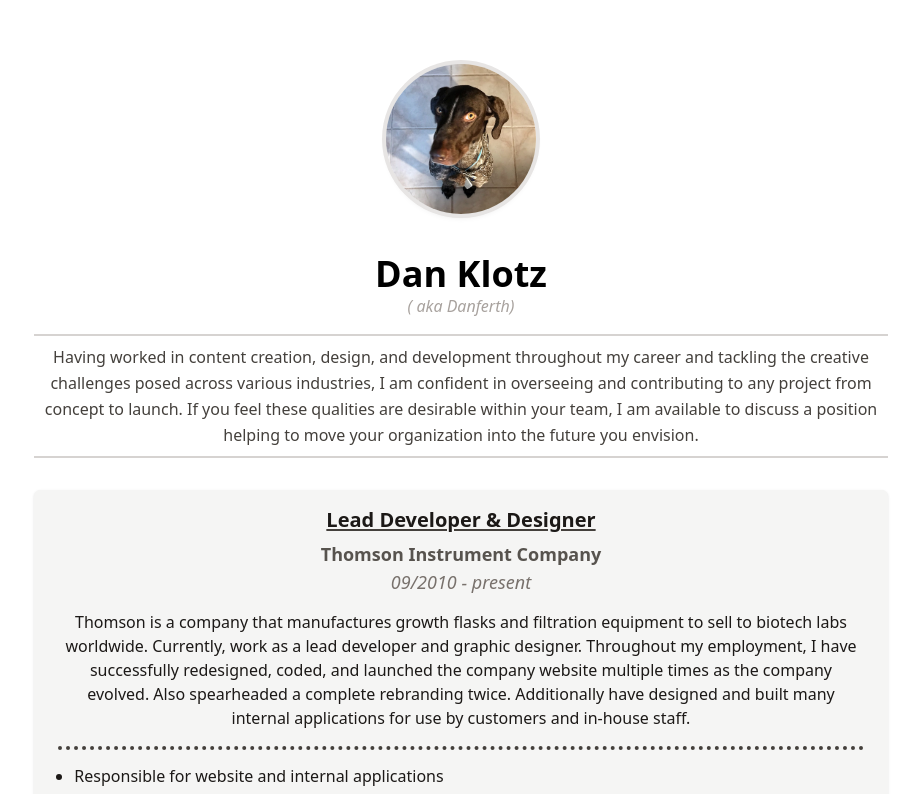
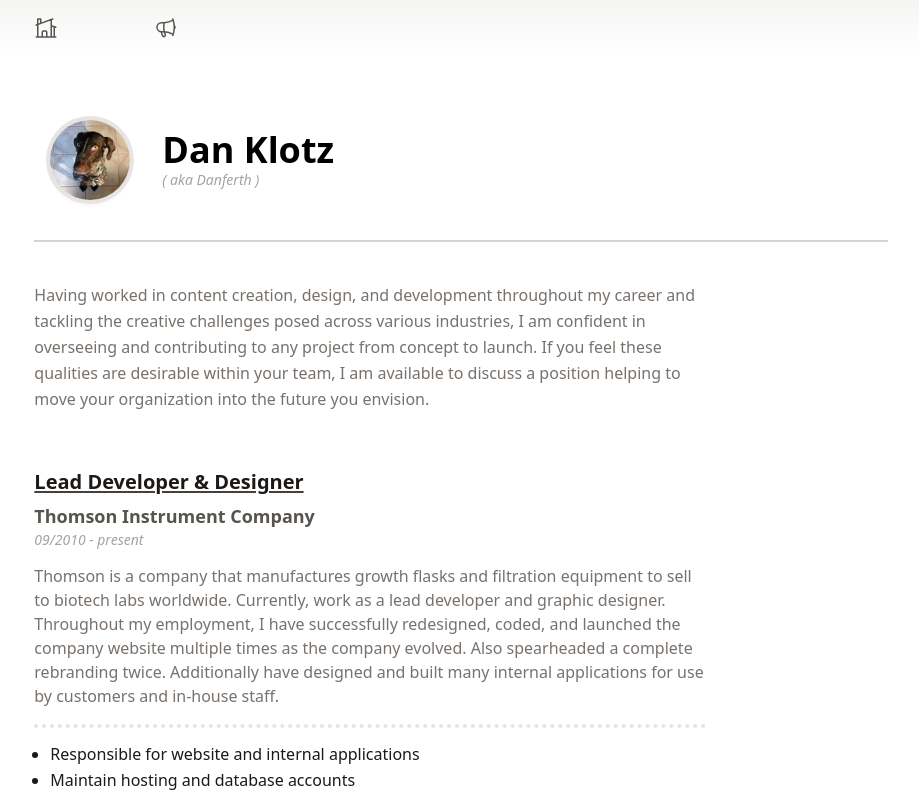
Before and after one commit to danferth/resume2023, a Next.js app: page / in a window 1280 px wide. Shown: the top 794 px of the page, without its empty margins (179-1098 px from the left). Built offline with nearby package versions, Linux system fonts and the light colour scheme.

Commit message:
more styles, nav, base contact page

```diff
--- a/components/Footer.tsx
+++ b/components/Footer.tsx
@@ -2,9 +2,9 @@ const Footer = () => {
   const date = new Date();
   const year = date.getFullYear();
   return (
-    <div className="bg-stone-100 lg:bg-white rounded-tl-lg rounded-tr-lg lg:rounded-none text-center h-16 lg:h-32 flex flex-col justify-center align-center">
+    <div className="bg-stone-100 lg:bg-gradient-to-t lg:from-stone-200 lg:to-white rounded-tl-lg rounded-tr-lg lg:rounded-none text-center h-16 lg:h-32 flex flex-col justify-center align-center">
       <p className="text-sm text-stone-500 font-light mb-1.5">
-        &copy; {year} Dan Klotz
+        &copy; {year} Danferth
       </p>
       {/* <p className="text-xs text-stone-300 font-light">
         To see more and visit my portfolio see what the console logged ;)
--- a/components/JobBlock.tsx
+++ b/components/JobBlock.tsx
@@ -1,8 +1,8 @@
 const JobBlock = (props: any) => {
   return (
     <article className="mt-4 mb-6">
-      <div className="bg-stone-100 w-full h-full py-4 px-6 rounded-md shadow overflow-none">
-        <div className="text-center">
+      <div className="bg-stone-100 w-full h-full py-4 px-6 rounded-md shadow overflow-none lg:bg-white lg:shadow-none lg:rounded-none lg:border-b-2 lg:border-stone-100 lg:px-0">
+        <div className="text-center lg:text-left">
           <h2 className="text-base md:text-xl font-bold text-stone-900 leading-tight mb-1.5 underline underline-offset-2 decoration-stone-700 decoration-2">
             {props.jobTitle}
           </h2>
@@ -10,13 +10,12 @@ const JobBlock = (props: any) => {
             <span className=" font-semibold text-stone-600">
               {props.employer}
             </span>
-            <span className="hidden">|</span>
-            <span className="font-light text-stone-500 italic">
+            <span className="font-light text-stone-500 italic lg:text-sm lg:text-stone-400">
               {props.datesWorked}
             </span>
           </h3>
         </div>
-        <p className="text-sm md:text-base text-stone-900 text-center leading-relaxed pb-4 border border-dotted border-stone-700 border-b-4 border-t-0 border-l-0 border-r-0">
+        <p className="text-sm md:text-base text-stone-900 text-center leading-relaxed pb-4 border border-dotted border-stone-700 border-b-4 border-t-0 border-l-0 border-r-0 lg:border-stone-200 lg:max-w-2xl lg:text-left lg:text-stone-500">
           {props.description}
         </p>
         <ul className="list-disc text-xs md:text-base text-stone-900 pl-4 pt-4">
--- a/components/Layout.tsx
+++ b/components/Layout.tsx
@@ -11,11 +11,11 @@ const Home = (props: any) => {
         <meta name="viewport" content="width=device-width, initial-scale=1" />
         <link rel="icon" href="/favicon.ico" />
       </Head>
-      <div className="w-full mx-auto px-4 pt-16 sm:px-8 md:px-16 lg:w-10/12 lg:px-0 xl:w-8/12 2xl:w-6/12">
-        {/* <Navigation /> */}
+      <Navigation />
+      <div className="w-full mx-auto px-4 sm:px-8 md:px-16 lg:w-10/12 lg:px-0 xl:w-8/12 2xl:w-6/12">
         <main>{props.children}</main>
-        <Footer />
       </div>
+      <Footer />
     </>
   );
 };
--- a/components/Navigation.tsx
+++ b/components/Navigation.tsx
@@ -1,10 +1,17 @@
 import Link from "next/link";
-
+import { HomeModernIcon } from "@heroicons/react/24/outline";
+import { MegaphoneIcon } from "@heroicons/react/24/outline";
 const Navigation = () => {
   return (
-    <div>
-      <Link href="/"> Home</Link>
-      <Link href="/contact"> Contact</Link>
+    <div className="py-4 mb-16 bg-gradient-to-b from-stone-100 to-white text-center text-stone-600 ">
+      <div className="flex items-center justify-center gap-24 lg:justify-start lg:w-10/12 lg:px-0 xl:w-8/12 2xl:w-6/12 lg:mx-auto">
+        <Link href="/">
+          <HomeModernIcon className="w-6 h-6 outline-current" />
+        </Link>
+        <Link href="/contact">
+          <MegaphoneIcon className="w-6 h-6 outline-current" />
+        </Link>
+      </div>
     </div>
   );
 };
--- a/package.json
+++ b/package.json
@@ -9,6 +9,7 @@
     "lint": "next lint"
   },
   "dependencies": {
+    "@heroicons/react": "^2.0.13",
     "@next/font": "13.0.7",
     "@types/node": "18.11.17",
     "@types/react": "18.0.26",
--- a/pages/contact.tsx
+++ b/pages/contact.tsx
@@ -4,8 +4,19 @@ import Layout from "../components/Layout";
 const Contact = () => {
   return (
     <Layout title="Contact">
-      <div>
-        <h1>Contact</h1>
+      <div className="h-screen flex flex-col align-center justify-center text-center">
+        <h1 className="text-2xl text-stone-700 font-black">
+          Contact page comeing soon!
+        </h1>
+        <p className="text-xs font-light italic text-slate-400">
+          Probably in the first week of 2023.
+        </p>
+        <Link
+          href="/"
+          className="mt-2 text-xs font-light italic text-slate-400 underline hover:no-underline hover:text-slate-500 transition"
+        >
+          Back to r&eacute;sum&eacute;
+        </Link>
       </div>
     </Layout>
   );
--- a/pages/index.tsx
+++ b/pages/index.tsx
@@ -7,32 +7,32 @@ export default function Home() {
   return (
     <Layout title="Dan Klotz | R&eacute;sum&eacute;">
       {/* main div */}
-      <div className="flex flex-col align-center justify-center">
-        {/* image */}
-        <div className="mb-10">
+      <div className="">
+        {/* image & header */}
+        <div className="flex flex-col justify-center lg:flex-row lg:justify-start lg:content-center lg:items-center lg:mb-10">
           <Image
             alt="Profile Image"
             src={profileImage}
             width={150}
             height={150}
-            className="rounded-full mx-auto shadow-md ring-4 ring-stone-200"
+            className="rounded-full mx-auto shadow-md ring-4 ring-stone-200 mb-10 lg:mb-0 lg:mx-0 lg:w-20 lg:h-20 lg:ml-4 lg:mr-8"
           />
+          {/* head */}
+          <div className="text-center lg:text-left">
+            <h1 className="font-semibold text-2xl md:text-3xl lg:text-4xl">
+              Dan Klotz
+            </h1>
+            <h2 className="italic font-light text-xs md:text-sm text-stone-400 lg:font-extralight lg:text-sm">
+              ( aka Danferth )
+            </h2>
+          </div>
         </div>
 
         {/* body of resume */}
         <div className="">
-          {/* head */}
-          <div className="text-center">
-            <h1 className="font-semibold text-2xl md:text-3xl lg:text-4xl">
-              Dan Klotz
-            </h1>
-            <h2 className="italic font-light text-xs md:text-sm lg:text-base text-stone-400">
-              ( aka Danferth)
-            </h2>
-          </div>
           {/* description */}
-          <div className="mt-4 mb-8 border-l-0 border-r-0 border-2 border-stone-300 py-2">
-            <p className="text-stone-700 text-base text-center leading-relaxed">
+          <div className="mt-4 mb-8 border-l-0 border-r-0 border-2 border-stone-300 py-2 lg:border-b-0 lg:pt-10">
+            <p className="text-stone-700 text-base text-center leading-relaxed lg:text-stone-500 lg:text-left lg:max-w-2xl">
               Having worked in content creation, design, and development
               throughout my career and tackling the creative challenges posed
               across various industries, I am confident in overseeing and
```
Also changed, not shown: 1 other file (tests, documents, lock files or other folders).
